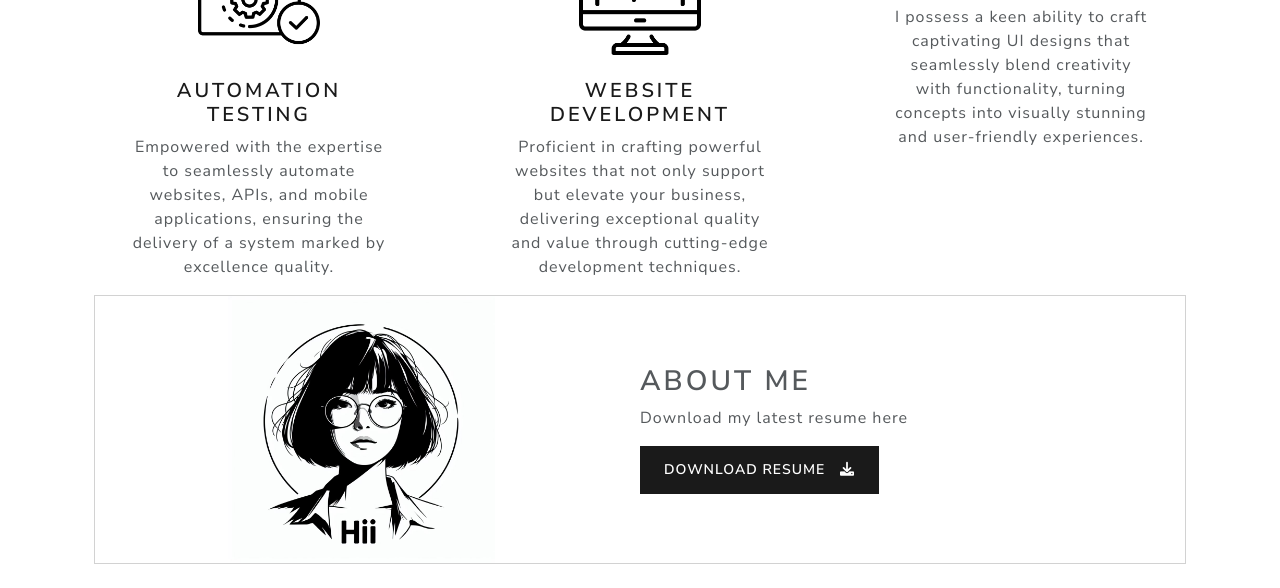
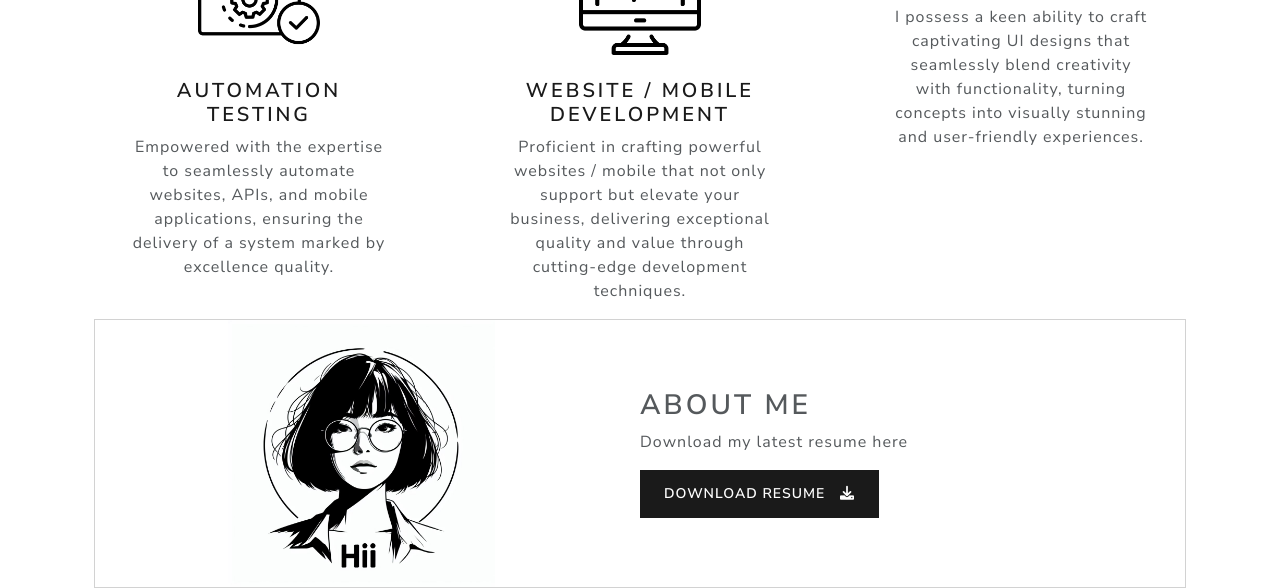
Before and after one commit to finkastwn/finkastwn.github.io, a plain HTML site: page pages/about-section.html in a window 1280 px wide. Shown: the part 265-853 px from the top of the page. Before the commit the page ends 829 px from the top, so only its background shows below. Drawn offline with nearby package versions, Linux system fonts and the light colour scheme.

Commit message:
feat: update about section

```diff
--- a/pages/about-section.html
+++ b/pages/about-section.html
@@ -45,8 +45,9 @@
             <!-- Second Column -->
             <div class="col-md-3" style="text-align: center; margin-right: 6em;">
                 <img src="../assets/img/coding.png" style="max-width: 50%;" class="img-fluid">
-                <h4 style="margin-top: 20px;">Website Development</h4>
-                <p class="text-justify">Proficient in crafting powerful websites that not only support but elevate your
+                <h4 style="margin-top: 20px;">Website / Mobile Development</h4>
+                <p class="text-justify">Proficient in crafting powerful websites / mobile that not only support but
+                    elevate your
                     business, delivering exceptional quality and value through cutting-edge development techniques.</p>
             </div>
 
```
